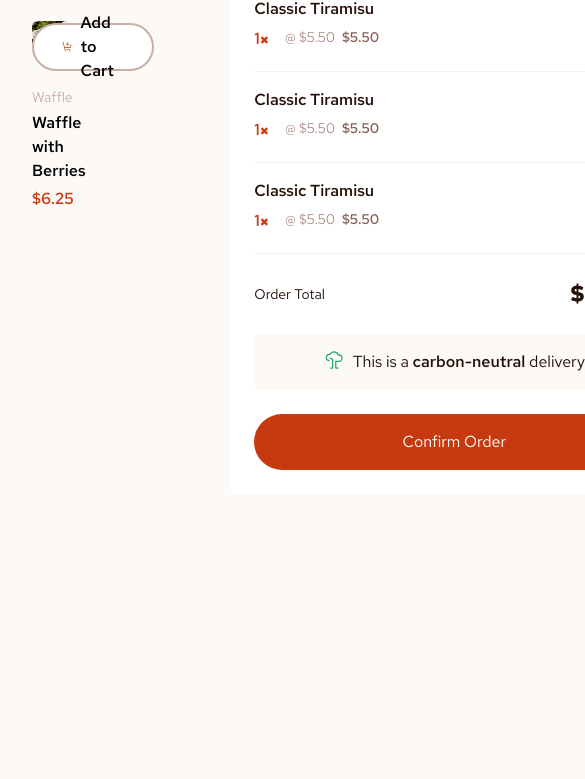
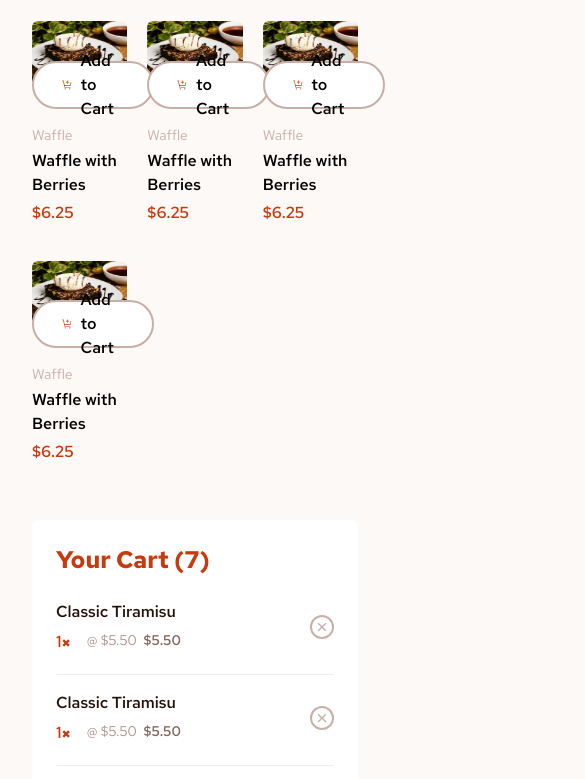
Before and after one commit to AlirezaHassankhani/cafe-website, a website: page index.html in a window 390 px wide. Shown: the part 103-882 px from the top of the page, 585 px wide, since content can reach past the window. Before the commit the page ends 844 px from the top, so only its background shows below. Drawn offline with Linux system fonts and the light colour scheme.

Commit message:
responsive container  project

```diff
--- a/index.html
+++ b/index.html
@@ -15,8 +15,8 @@
   </head>
   <body class="bg-rose-50">
     <div class="container">
-      <div class="flex gap-10 py-5">
-        <div>
+      <div class="flex max-lg:flex-wrap gap-10 py-5">
+        <div class="flex-2/3">
           <h1 class="font-redhatBold text-4xl my-8">Desserts</h1>
 
           <div class="grid grid-cols-3 gap-5">
@@ -61,11 +61,138 @@
                 <p class="font-redhatSemibold text-red">$6.25</p>
               </div>
             </div>
+
+            <div>
+              <div>
+                <img
+                  src="./assets/images/image-brownie-tablet.jpg"
+                  alt=""
+                  class="rounded-md lg:aspect-square aspect-[3/2]"
+                />
+
+                <div class="bg-white relative z-10 flex -mt-6 h-12 w-fit mx-auto rounded-4xl border-2 border-rose-300 cursor-pointer" data-is-selected="false">
+                  <svg
+                    xmlns="http://www.w3.org/2000/svg"
+                    width="21"
+                    height="20"
+                    fill="none"
+                    viewBox="0 0 21 20"
+                  >
+                    <g fill="#C73B0F" clip-path="url(#a)">
+                      <path
+                        d="M6.583 18.75a1.25 1.25 0 1 0 0-2.5 1.25 1.25 0 0 0 0 2.5ZM15.334 18.75a1.25 1.25 0 1 0 0-2.5 1.25 1.25 0 0 0 0 2.5ZM3.446 1.752a.625.625 0 0 0-.613-.502h-2.5V2.5h1.988l2.4 11.998a.625.625 0 0 0 .612.502h11.25v-1.25H5.847l-.5-2.5h11.238a.625.625 0 0 0 .61-.49l1.417-6.385h-1.28L16.083 10H5.096l-1.65-8.248Z"
+                      />
+                      <path
+                        d="M11.584 3.75v-2.5h-1.25v2.5h-2.5V5h2.5v2.5h1.25V5h2.5V3.75h-2.5Z"
+                      />
+                    </g>
+                    <defs>
+                      <clipPath id="a">
+                        <path fill="#fff" d="M.333 0h20v20h-20z" />
+                      </clipPath>
+                    </defs>
+                  </svg>
+
+                  <p class="font-redhatSemibold">Add to Cart</p>
+                </div>
+              </div>
+
+              <div class="my-4 space-y-1">
+                <p class="font-redhat text-rose-300 text-sm">Waffle</p>
+                <p class="font-redhatSemibold">Waffle with Berries</p>
+                <p class="font-redhatSemibold text-red">$6.25</p>
+              </div>
+            </div>
+
+            <div>
+              <div>
+                <img
+                  src="./assets/images/image-brownie-tablet.jpg"
+                  alt=""
+                  class="rounded-md lg:aspect-square aspect-[3/2]"
+                />
+
+                <div class="bg-white relative z-10 flex -mt-6 h-12 w-fit mx-auto rounded-4xl border-2 border-rose-300 cursor-pointer" data-is-selected="false">
+                  <svg
+                    xmlns="http://www.w3.org/2000/svg"
+                    width="21"
+                    height="20"
+                    fill="none"
+                    viewBox="0 0 21 20"
+                  >
+                    <g fill="#C73B0F" clip-path="url(#a)">
+                      <path
+                        d="M6.583 18.75a1.25 1.25 0 1 0 0-2.5 1.25 1.25 0 0 0 0 2.5ZM15.334 18.75a1.25 1.25 0 1 0 0-2.5 1.25 1.25 0 0 0 0 2.5ZM3.446 1.752a.625.625 0 0 0-.613-.502h-2.5V2.5h1.988l2.4 11.998a.625.625 0 0 0 .612.502h11.25v-1.25H5.847l-.5-2.5h11.238a.625.625 0 0 0 .61-.49l1.417-6.385h-1.28L16.083 10H5.096l-1.65-8.248Z"
+                      />
+                      <path
+                        d="M11.584 3.75v-2.5h-1.25v2.5h-2.5V5h2.5v2.5h1.25V5h2.5V3.75h-2.5Z"
+                      />
+                    </g>
+                    <defs>
+                      <clipPath id="a">
+                        <path fill="#fff" d="M.333 0h20v20h-20z" />
+                      </clipPath>
+                    </defs>
+                  </svg>
+
+                  <p class="font-redhatSemibold">Add to Cart</p>
+                </div>
+              </div>
+
+              <div class="my-4 space-y-1">
+                <p class="font-redhat text-rose-300 text-sm">Waffle</p>
+                <p class="font-redhatSemibold">Waffle with Berries</p>
+                <p class="font-redhatSemibold text-red">$6.25</p>
+              </div>
+            </div>
+
+            <div>
+              <div>
+                <img
+                  src="./assets/images/image-brownie-tablet.jpg"
+                  alt=""
+                  class="rounded-md lg:aspect-square aspect-[3/2]"
+                />
+
+                <div class="bg-white relative z-10 flex -mt-6 h-12 w-fit mx-auto rounded-4xl border-2 border-rose-300 cursor-pointer" data-is-selected="false">
+                  <svg
+                    xmlns="http://www.w3.org/2000/svg"
+                    width="21"
+                    height="20"
+                    fill="none"
+                    viewBox="0 0 21 20"
+                  >
+                    <g fill="#C73B0F" clip-path="url(#a)">
+                      <path
+                        d="M6.583 18.75a1.25 1.25 0 1 0 0-2.5 1.25 1.25 0 0 0 0 2.5ZM15.334 18.75a1.25 1.25 0 1 0 0-2.5 1.25 1.25 0 0 0 0 2.5ZM3.446 1.752a.625.625 0 0 0-.613-.502h-2.5V2.5h1.988l2.4 11.998a.625.625 0 0 0 .612.502h11.25v-1.25H5.847l-.5-2.5h11.238a.625.625 0 0 0 .61-.49l1.417-6.385h-1.28L16.083 10H5.096l-1.65-8.248Z"
+                      />
+                      <path
+                        d="M11.584 3.75v-2.5h-1.25v2.5h-2.5V5h2.5v2.5h1.25V5h2.5V3.75h-2.5Z"
+                      />
+                    </g>
+                    <defs>
+                      <clipPath id="a">
+                        <path fill="#fff" d="M.333 0h20v20h-20z" />
+                      </clipPath>
+                    </defs>
+                  </svg>
+
+                  <p class="font-redhatSemibold">Add to Cart</p>
+                </div>
+              </div>
+
+              <div class="my-4 space-y-1">
+                <p class="font-redhat text-rose-300 text-sm">Waffle</p>
+                <p class="font-redhatSemibold">Waffle with Berries</p>
+                <p class="font-redhatSemibold text-red">$6.25</p>
+              </div>
+            </div>
+
           </div>
         </div>
 
-        <div>
-          <div class="flex flex-col gap-6 bg-white p-6 w-md rounded-md">
+        <div class="flex-1/3">
+          <div class="flex flex-col gap-6 bg-white p-6 rounded-md">
             <h2 class="font-redhatBold text-2xl text-red">Your Cart (7)</h2>
 
             <ul class="space-y-4">
```
Also changed, not shown: dist/styles/main.css.
